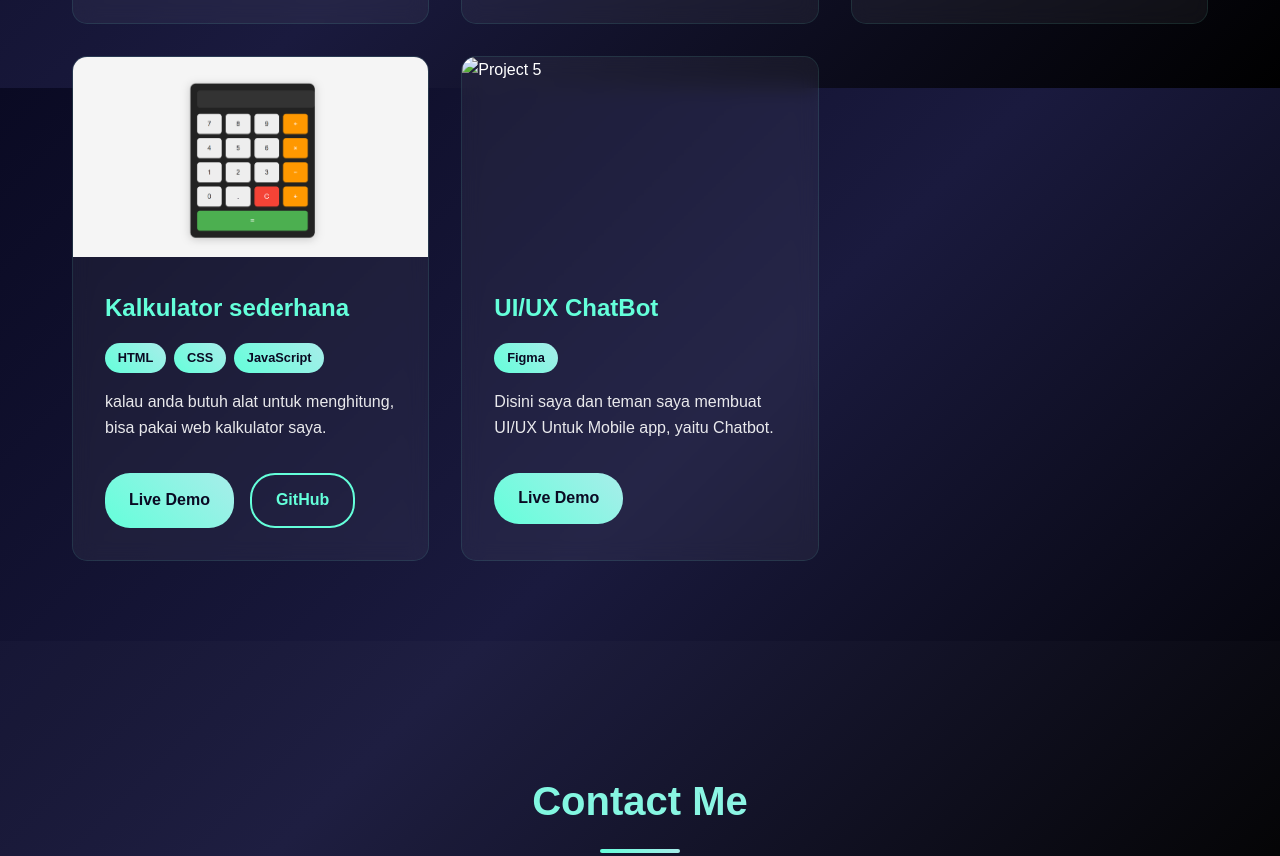
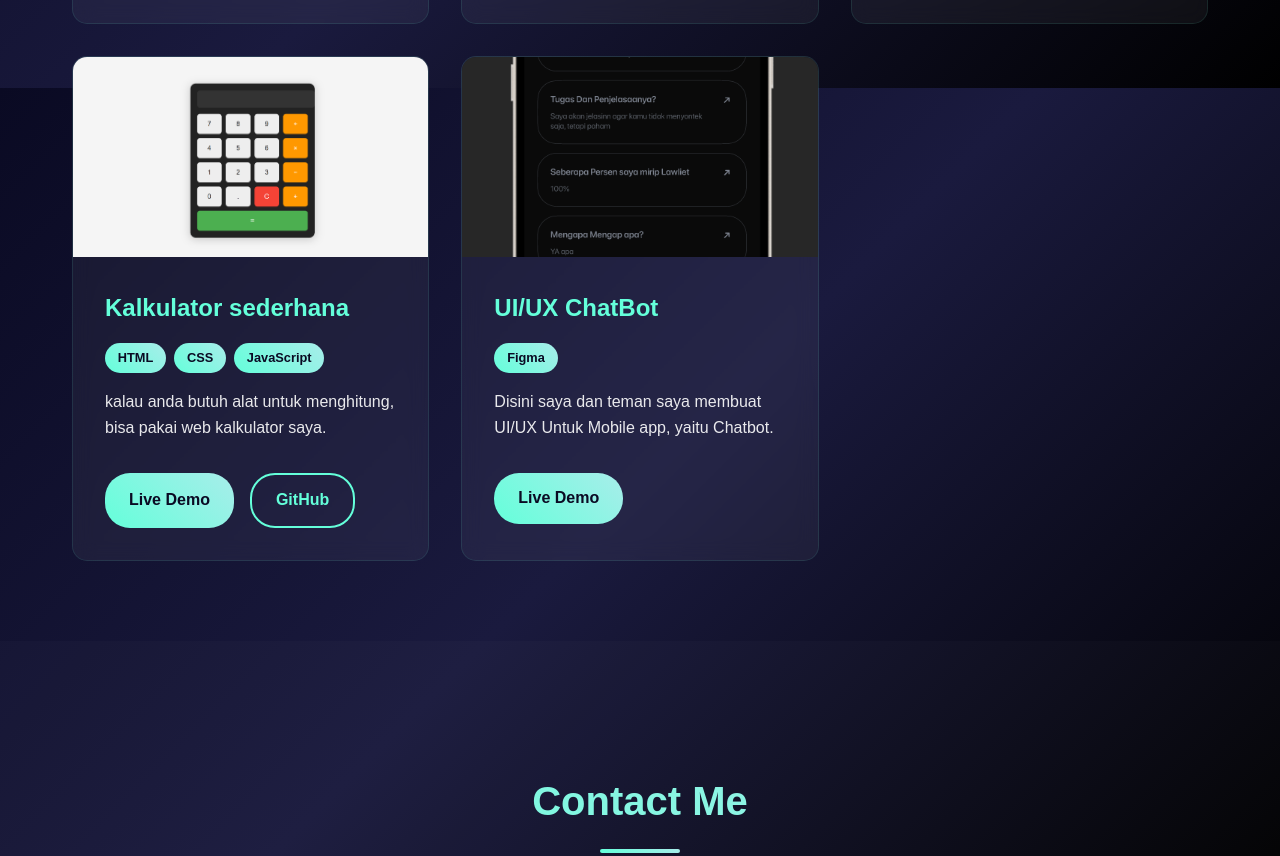
Before and after one commit to NandioWK/Portofolio-2, a plain HTML site: page index.html in a window 1280 px wide. Shown: the part 4712-5568 px from the top of the page. Drawn offline with Linux system fonts and the light colour scheme.

Commit message:
index.html

```diff
--- a/index.html
+++ b/index.html
@@ -249,7 +249,7 @@
                 </div>
                 <div class="project-card">
                     <div class="project-image">
-                        <img src="UI/UX figma.png" alt="Project 5">
+                        <img src="UX figma.png" alt="Project 5">
                     </div>
                     <div class="project-content">
                         <h3>UI/UX ChatBot</h3>
@@ -329,4 +329,5 @@
 
     <script src="script.js"></script>
 </body>
+
 </html>
```
